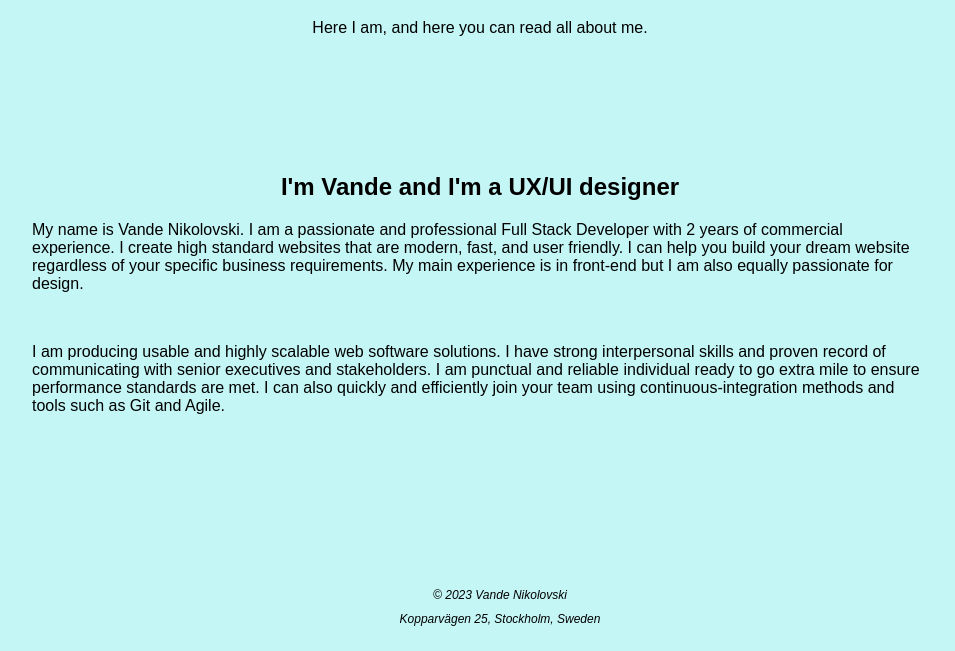
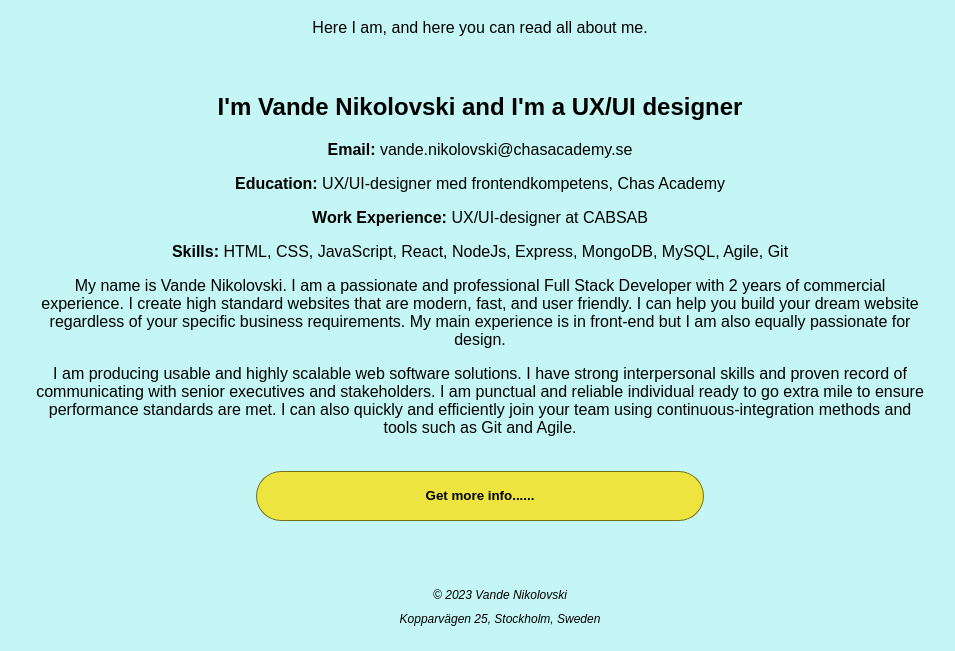
Before and after one commit to NikolovskiV/chas-portfolio, a plain HTML site: page about.html in a window 1280 px wide. Shown: the part 149-800 px from the top of the page, without its empty margins (160-1115 px from the left). Drawn offline with Linux system fonts and the light colour scheme.

Commit message:
create json

```diff
--- a/about.html
+++ b/about.html
@@ -20,9 +20,9 @@
       <h1>About Me</h1>
       <p>Here I am, and here you can read all about me.</p>
     </div>
-
     <div class="about__container">
-      <h2 id="about__title">I'm Vande and I'm a UX/UI designer</h2>
+      <!-- <h2 id="about__title">I'm Vande and I'm a UX/UI designer</h2> -->
+      <div id="cv-container"></div>
       <p>
         My name is Vande Nikolovski. I am a passionate and professional Full
         Stack Developer with 2 years of commercial experience. I create high
@@ -31,7 +31,6 @@
         requirements. My main experience is in front-end but I am also equally
         passionate for design.
       </p>
-      <br />
       <p>
         I am producing usable and highly scalable web software solutions. I have
         strong interpersonal skills and proven record of communicating with
@@ -40,6 +39,10 @@
         met. I can also quickly and efficiently join your team using
         continuous-integration methods and tools such as Git and Agile.
       </p>
+      <br />
+      <button class="about__button" id="generate-btn">
+        Get more info......
+      </button>
     </div>
 
     <!-- Additional content goes here -->
@@ -51,5 +54,27 @@
         </div>
       </div>
     </footer>
+    <script>
+      // Fetch the CV data from the JSON file
+      fetch('cv.json')
+        .then((response) => response.json())
+        .then((cvData) => {
+          // Generate HTML markup for displaying the CV
+          const cvMarkup = `
+          <h2>${cvData.name}</h2>
+          <p><b>Email:</b> ${cvData.email}</p>
+          <p><b>Education:</b> ${cvData.education}</p>
+          <p><b>Work Experience:</b> ${cvData.work_experience}</p>
+          <p><b>Skills:</b> ${cvData.skills.join(', ')}</p>
+        `;
+
+          // Render the CV markup in the cv-container div
+          const cvContainer = document.getElementById('cv-container');
+          cvContainer.innerHTML = cvMarkup;
+        })
+        .catch((error) => {
+          console.error('Error loading CV data:', error);
+        });
+    </script>
   </body>
 </html>
--- /dev/null
+++ b/cv.json
@@ -0,0 +1,18 @@
+{
+  "name": "I'm Vande Nikolovski and I'm a UX/UI designer",
+  "email": "vande.nikolovski@chasacademy.se",
+  "education": "UX/UI-designer med frontendkompetens, Chas Academy",
+  "work_experience": "UX/UI-designer at CABSAB",
+  "skills": [
+    "HTML",
+    "CSS",
+    "JavaScript",
+    "React",
+    "NodeJs",
+    "Express",
+    "MongoDB",
+    "MySQL",
+    "Agile",
+    "Git"
+  ]
+}
--- a/style.css
+++ b/style.css
@@ -57,20 +57,55 @@ nav ul li a {
   background-color: #ede440;
   border-radius: 30px;
   border: none;
+  letter-spacing: 1px;
+  font-size: 15px;
+  border: 1px solid rgba(0, 0, 0, 0.511);
+}
+
+#btn:hover {
+  background-color: #e45757cb;
+  border: 1px solid black;
+  color: #fff;
+  font-weight: bolder;
+  letter-spacing: 3px;
 }
 
 /* about section */
-
+#cv-container {
+  width: 70%;
+  margin: auto;
+  padding-top: 10px;
+  align-items: center;
+  justify-content: center;
+  text-align: center;
+}
 .about__container {
   width: 70%;
   margin: auto;
-  padding-top: 100px;
+  padding-top: 10px;
   align-items: center;
   justify-content: center;
+  text-align: center;
 }
 
 #about__title {
   text-align: center;
+}
+
+.about__button {
+  width: 50%;
+  height: 50px;
+  font-weight: bold;
+  background-color: #ede440;
+  border: 1px solid rgba(0, 0, 0, 0.511);
+  border-radius: 30px;
+}
+
+.about__button:hover {
+  background-color: #e45757cb;
+  border: 1px solid black;
+  color: #fff;
+  font-weight: bold;
 }
 
 /* projects section */
```
